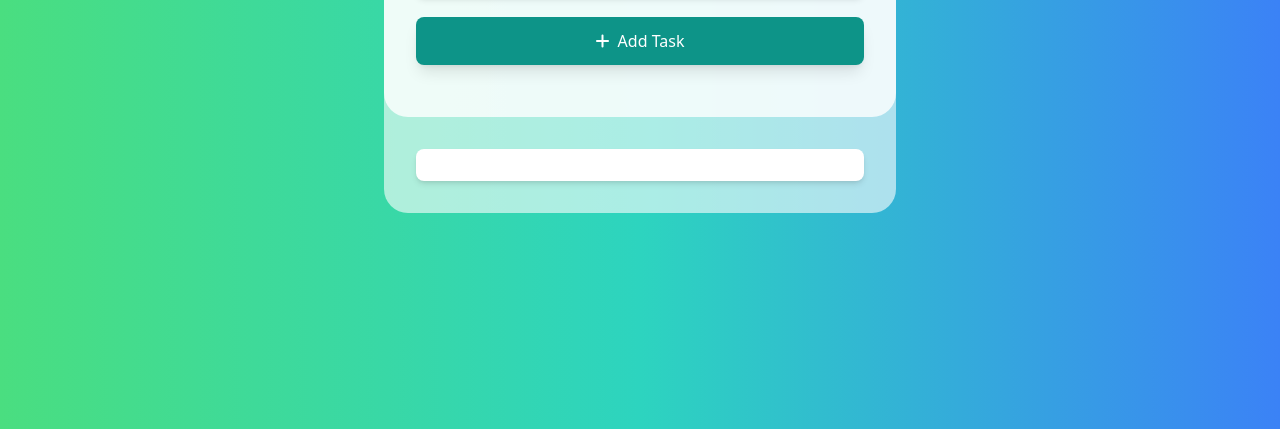
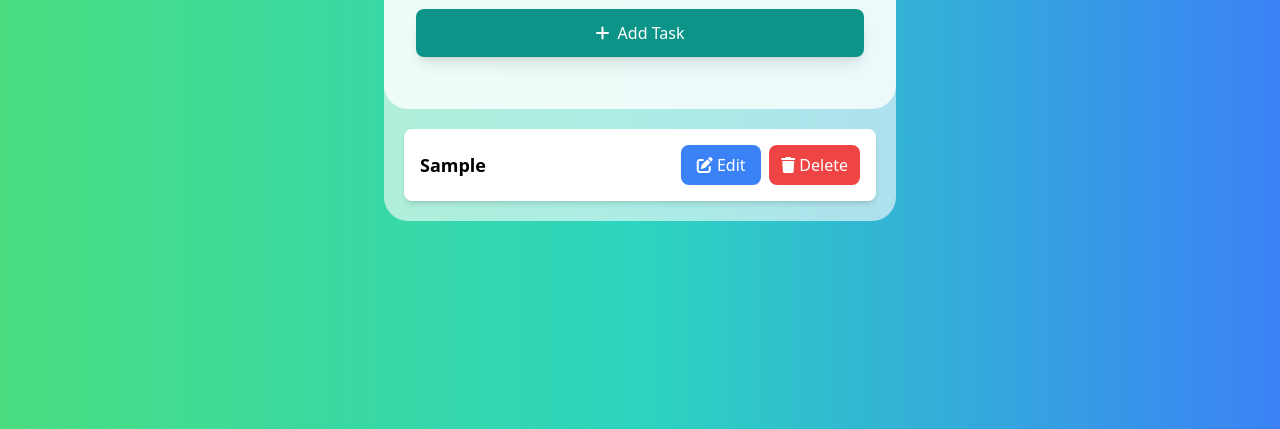
Before and after one commit to Niaziam/to-do, a website: page index.html in a window 1280 px wide. Both pictures are taken after typing "Sample" into the empty fields and a click on the button "Add Task". Shown: the part 371-800 px from the top of the page. Drawn offline with nearby package versions, Linux system fonts and the light colour scheme.

Commit message:
added innerText and innerHTML

```diff
--- a/script.js
+++ b/script.js
@@ -21,26 +21,35 @@ addBtn.addEventListener('click', () => {
 function createList(inputValue){
 
 	const li = document.createElement('li');
-	li.classList.add('flex', 'justify-between', 'items-center', 'bg-white', 'p-4', 'rounded-lg', 'shadow-md', 'hover:bg-gray-100', 'm-8', 'duration-200');
+	li.classList.add('flex', 'justify-between', 'items-center', 'bg-white', 'p-4', 'rounded-lg', 'shadow-md', 'm-5', 'hover:bg-gray-100', 'duration-200');
 
 	const firstDiv = document.createElement("div");
 	firstDiv.classList.add('w-full');
 
 	const span = document.createElement("span");
 	span.classList.add('flex-grow', 'text-lg', 'font-semibold');
+	span.innerText = inputValue;
 
 	const lastDiv = document.createElement("div");
-	lastDiv.classList.add('flex', 'gap-2', 'w-full', 'justify-end-full');
+	lastDiv.classList.add('flex', 'gap-2', 'w-full', 'justify-end', 'w-full');
 
 	const editAndSaveBtn = document.createElement("button");
-	editAndSaveBtn.classList.add('edit-btn', 'bg-blue-500', 'hover:bg-blue-600', 'text-white', 'px-3', 'rounded-lg', 'w-20');
+	editAndSaveBtn.classList.add('edit-btn', 'bg-blue-500', 'hover:bg-blue-600', 'text-white', 'px-3', 'py-2', 'rounded-lg', 'w-20');
+	editAndSaveBtn.innerHTML = `
+	<i id="save" class="fa-solid fa-edit"></i> Edit
+	`;
 
 	const deletBtn = document.createElement("button");
-	deletBtn.classList.add('delete-btn', 'bg-red-500', 'hover:bg-red-600', 'text-white', 'px-3', 'rounded-lg', 'w-20');
+	deletBtn.classList.add('delete-btn', 'bg-red-500', 'hover:bg-red-600', 'text-white', 'px-3','py-2', 'rounded-lg', 'w-26');
+	deletBtn.innerHTML = `
+	<i class="fa-solid fa-trash"></i> Delete
+	`;
 
 	firstDiv.appendChild(span)
-	lastDiv.appendChild(editAndSaveBtn, deletBtn)
-	li.appendChild(firstDiv, lastDiv)
+	lastDiv.appendChild(editAndSaveBtn)
+	lastDiv.appendChild(deletBtn)
+	li.appendChild(firstDiv)
+	li.appendChild(lastDiv)
 	AllList.appendChild(li)
 
 }
```
Also changed, not shown: index.html (+0 -19 lines), 1 other file.
